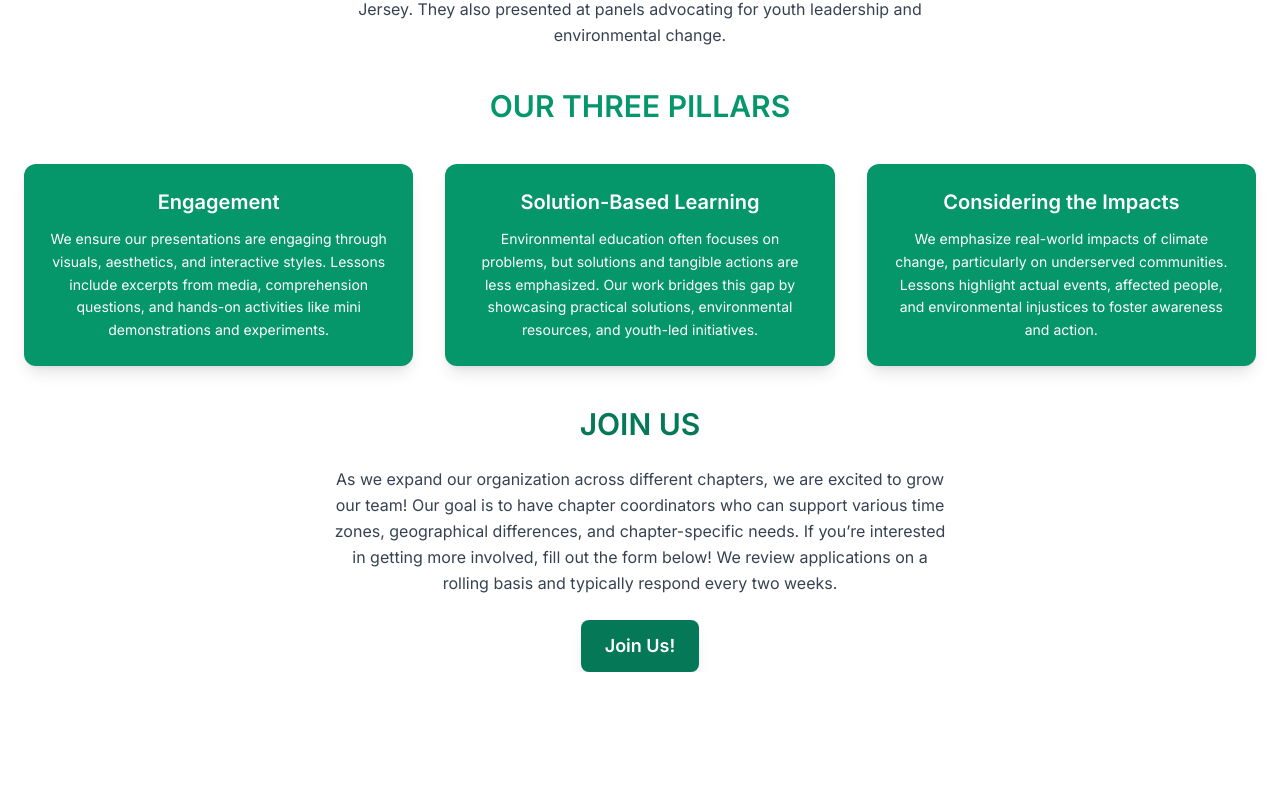
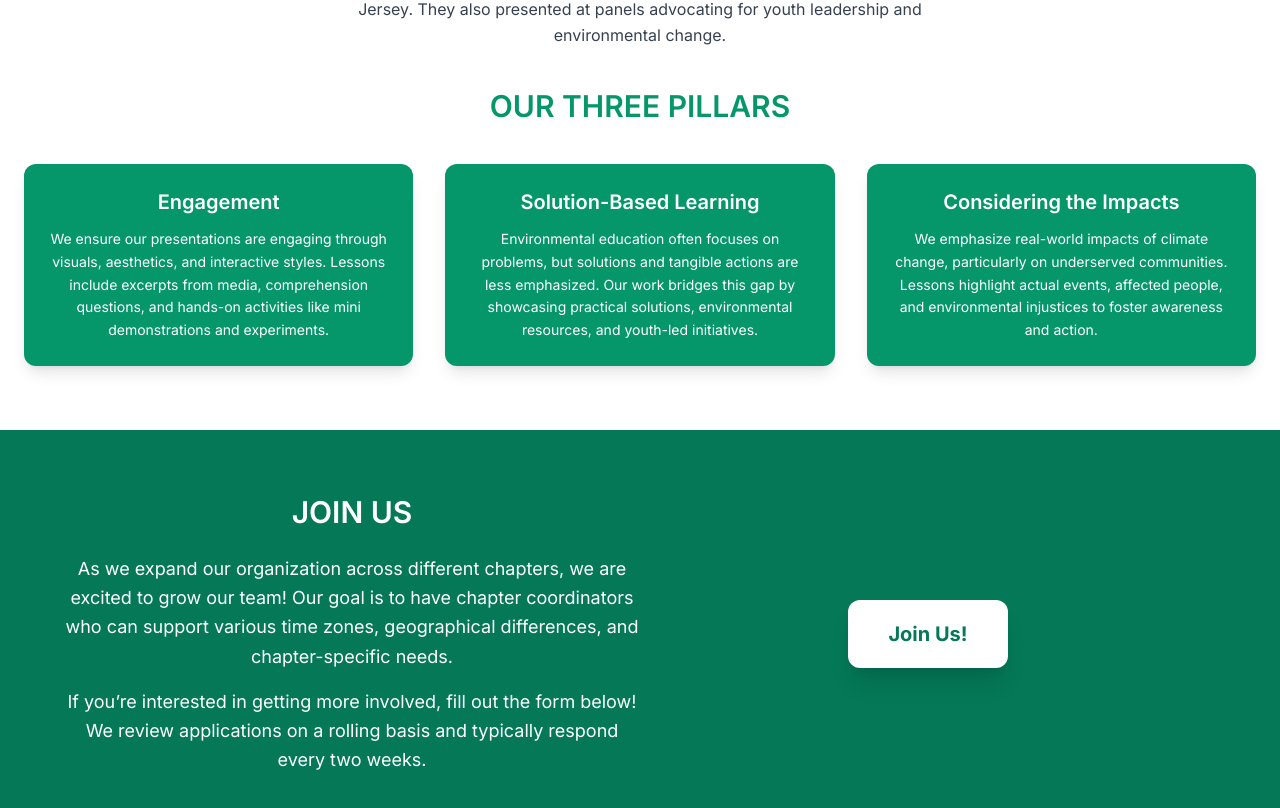
Before and after one commit to The-Green-Cause/The-Green-Cause-Website, a Next.js app in the folder frontend/: page /aboutus in a window 1280 px wide. Shown: the part 390-1198 px from the top of the page. Before the commit the page ends 1062 px from the top, so only its background shows below. Built offline with nearby package versions, Linux system fonts and the light colour scheme; a web font is replaced by a local one.

Commit message:
about_us_change

```diff
--- a/frontend/pages/aboutus.js
+++ b/frontend/pages/aboutus.js
@@ -1,8 +1,8 @@
 import Navbar from "../components/navbar";
 import Head from "next/head";
 
-export default function AboutUs(){
-    return(
+export default function AboutUs() {
+    return (
         <>
             <Head>
                 <title>The Green Cause - Home</title>
@@ -63,28 +63,38 @@ export default function AboutUs(){
                     </div>
                 </div>
 
-            <div className="max-w-2xl mx-auto text-center mt-10 px-6">
-                <h1 className="text-3xl font-semibold font-lora text-emerald-700 mb-6">
-                    JOIN US
-                </h1>
-                <p className="text-gray-700 leading-relaxed mb-6">
+                {/* JOIN US Section */}
+                <div id="join" className="bg-emerald-700 text-white mt-16 py-16 px-6">
+                    <div className="max-w-6xl mx-auto flex flex-col md:flex-row items-center justify-between">
+                        {/* Left Text Block */}
+                        <div className="md:w-1/2 text-center">
+                            <h1 className="text-3xl font-semibold font-lora mb-6">JOIN US</h1>
+                            <p className="leading-relaxed text-lg mb-4">
                                 As we expand our organization across different chapters, we are excited to grow our team!
                                 Our goal is to have chapter coordinators who can support various time zones, geographical
                                 differences, and chapter-specific needs.
+                            </p>
+                            <p className="leading-relaxed text-lg">
                                 If you’re interested in getting more involved, fill out the form below!
                                 We review applications on a rolling basis and typically respond every two weeks.
                             </p>
+                        </div>
+
+                        {/* Right Button Block */}
+                        <div className="md:w-1/2 flex justify-center items-center mt-6 md:mt-0">
                             <a
                                 href="https://docs.google.com/forms/d/e/1FAIpQLSdLRDZQk9B-d8kuFSL66o5g_Gm5P0P5Z3xr3WERNX4ewrhtYA/viewform"
                                 target="_blank"
                                 rel="noopener noreferrer"
                             >
-                    <button className="bg-emerald-700 text-white text-lg font-semibold px-6 py-3 rounded-lg shadow-lg hover:bg-emerald-800 transition-all">
+                                <button className="bg-white text-emerald-700 text-xl font-bold px-10 py-5 rounded-xl shadow-xl hover:bg-gray-100 transition-all">
                                     Join Us!
                                 </button>
                             </a>
                         </div>
                     </div>
+                </div>
+            </div>
         </>
-    )
+    );
 }
--- a/frontend/pages/index.js
+++ b/frontend/pages/index.js
@@ -100,7 +100,7 @@ export default function Home() {
           </Link>
 
           {/* Join */}
-          <Link href="/aboutus" className="relative group">
+          <Link href="/aboutus#join" className="relative group">
             <div className="relative text-center p-20 font-croissant_one text-white">
               <div
                 className="absolute inset-0 bg-cover bg-gray-300 opacity-30 group-hover:opacity-40 transition"
@@ -110,6 +110,7 @@ export default function Home() {
               <span className="relative z-10 text-2xl">Join</span>
             </div>
           </Link>
+
 
           {/* Donate */}
           <Link href="/donate" className="relative group">
@@ -152,7 +153,7 @@ export default function Home() {
 
           <div className="relative w-full overflow-hidden">
             {/* Infinite scrolling carousel */}
-            <div className="flex gap-16 animate-marquee gap-10 w-max">
+            <div className="flex gap-16 animate-marquee w-max">
               {[...logos, ...logos].map((fileName, i) => (
                 <img
                   key={`${fileName}-${i}`}
```
Lines whose indentation alone changed are shown as unchanged.
